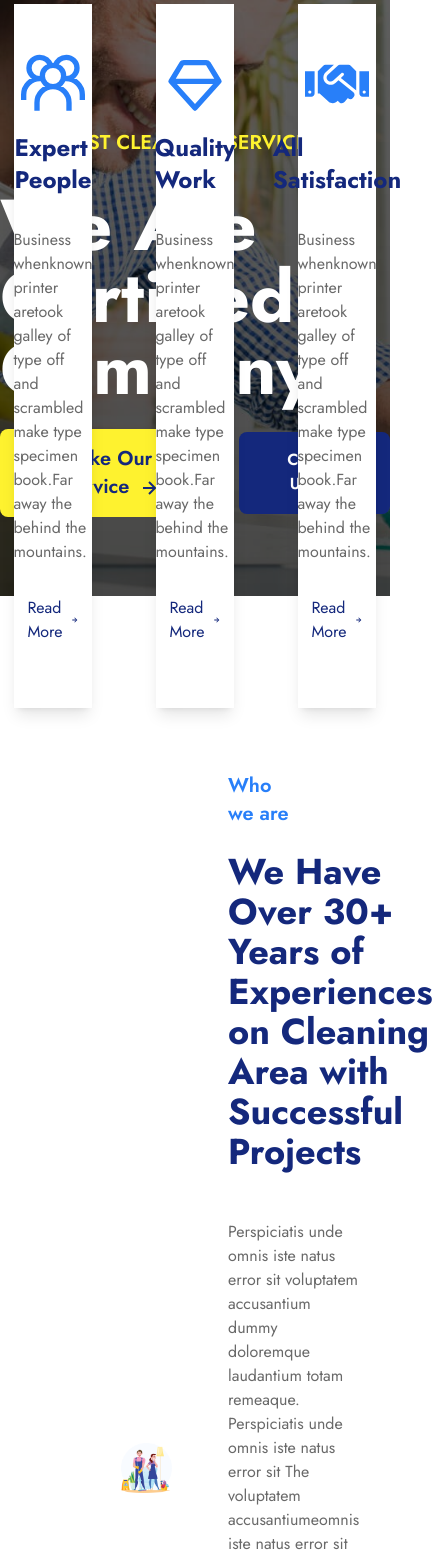
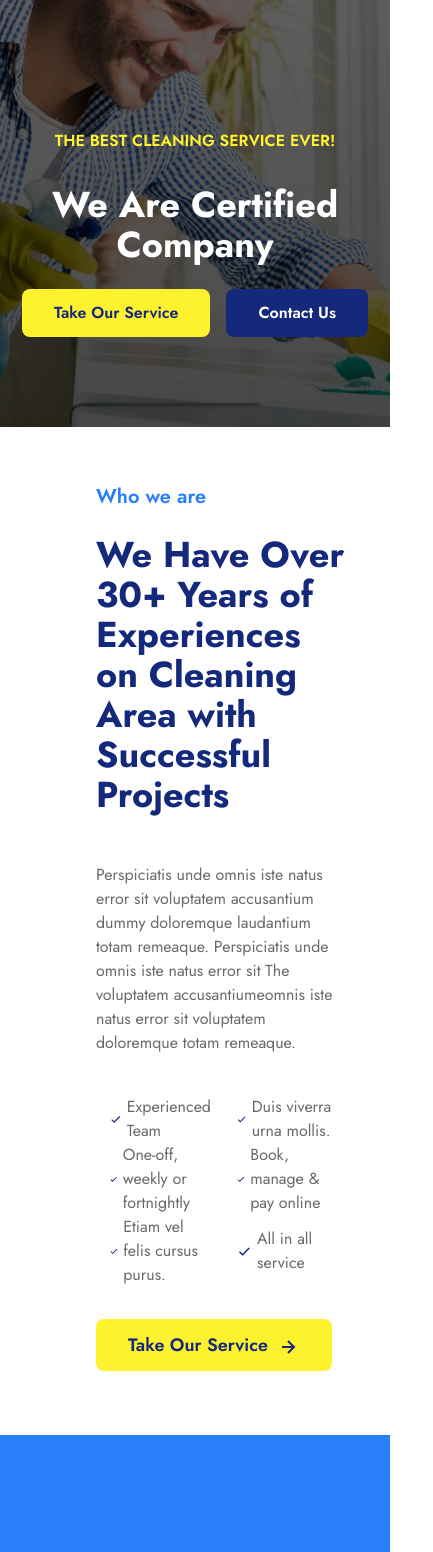
Before and after one commit to mugishap/clenix, a React (Vite) app: page / in a window 390 px wide. Shown: the part 140-1692 px from the top of the page, 433 px wide, since content can reach past the window. Built offline with nearby package versions, Linux system fonts and the light colour scheme.

Commit message:
[feat]: Added responsiveness

```diff
--- a/src/pages/home/Home.tsx
+++ b/src/pages/home/Home.tsx
@@ -15,25 +15,25 @@ const Home: React.FC = () => {
       <Helmet>
         <title>Home | T-ZZO</title>
       </Helmet>
-      <div className='w-full min-h-[calc(100vh_-_20vh)] flex flex-col items-center relative justify-start pt-44' id='home-bg'>
-        <span className='text-primary-yellow text-xl font-semibold my-8'>THE BEST CLEANING SERVICE EVER!</span>
-        <span className='font-extrabold text-white text-7xl'>We Are Certified Company</span>
+      <div className='w-full min-h-[calc(100vh_-_40vh)] md:min-h-[calc(100vh_-_20vh)] flex flex-col items-center relative justify-start pt-44' id='home-bg'>
+        <span className='text-primary-yellow text-base md:text-xl font-semibold my-8'>THE BEST CLEANING SERVICE EVER!</span>
+        <span className='font-extrabold text-white text-4xl smlg:text-7xl text-center'>We Are Certified Company</span>
         <div className='flex items-center gap-x-4 my-6'>
-          <button className='bg-primary-yellow hover:bg-white text-secondary-blue px-12 py-4 rounded-lg font-semibold text-xl'>
+          <button className='bg-primary-yellow hover:bg-white text-secondary-blue px-8 smlg:px-12 py-3 smlg:py-4 rounded-lg font-semibold text-base smlg:text-xl'>
             Take Our Service
-            <BiRightArrowAlt className='text-2xl inline ml-2' />
+            <BiRightArrowAlt className='hidden text-2xl sm:inline ml-2' />
           </button>
           <Link to="/contact">
-            <button className='bg-secondary-blue hover:bg-white text-white hover:text-secondary-blue px-12 py-4 rounded-lg font-semibold'>
+            <button className='bg-secondary-blue hover:bg-white text-white hover:text-secondary-blue px-8 smlg:px-12 py-3 smlg:py-4 rounded-lg font-semibold hidden mmsm:flex'>
               Contact Us
-              <BiRightArrowAlt className='text-2xl inline ml-2' />
+              <BiRightArrowAlt className='hidden text-2xl sm:inline ml-2' />
             </button>
           </Link>
         </div>
-        <div className='absolute -bottom-28 w-full flex items-center justify-center gap-x-12'>
+        <div className='absolute -bottom-64 lg:-bottom-44 bxl:-bottom-28 w-full hidden md:flex items-center justify-center gap-x-4 lg:gap-x-12'>
           {
             qualities.map((quality, index) => (
-              <div key={index} className='group shadow-lg hover:bg-primary-blue w-1/5 p-6 mx-2 flex flex-col bg-white items-center py-12'>
+              <div key={index} className='group shadow-lg hover:bg-primary-blue w-4/12 lg:w-3/12 bxl:w-1/5 p-6 mx-2 flex flex-col bg-white items-center py-12'>
                 <quality.icon size={64} className='hover:text-white group-hover:text-white text-primary-blue' />
                 <span className='font-bold text-2xl my-4 group-hover:text-white text-secondary-blue group'>{quality.head}</span>
                 <span className='my-4 group-hover:text-white text-primary-gray'>{quality.description}</span>
@@ -46,12 +46,12 @@ const Home: React.FC = () => {
           }
         </div>
       </div>
-      <div className='w-full flex flex-col px-24 pt-44 bg-white'>
+      <div className='w-full flex flex-col px-10 lg:px-3 bxl:px-24 pt-14 md:pt-72 lg:pt-64 bxl:pt-44 bg-white'>
         <div className='w-full flex items-center'>
-          <div className='w-6/12 flex items-center justify-end'>
-            <img src={HomeCleaning} alt="" className='w-8/12' />
+          <div className='w-6/12 hidden md:flex items-center justify-end'>
+            <img src={HomeCleaning} alt="" className='w-full lg:w-8/12' />
           </div>
-          <div className='w-4/12 ml-14 flex flex-col items-start'>
+          <div className='w-full md:w-6/12 bxl:w-4/12 ml-14 flex flex-col items-start'>
             <span className='text-primary-blue font-semibold text-xl'>Who we are</span>
             <span className='my-6 text-secondary-blue font-bold text-4xl'>
               We Have Over 30+ Years of Experiences on Cleaning Area with Successful Projects
@@ -76,34 +76,34 @@ const Home: React.FC = () => {
           </div>
         </div>
       </div>
-      <div className='bg-primary-blue px-44 py-24 my-12 flex flex-col items-center'>
+      <div className='bg-primary-blue px-1 msm:px-4 lg:px-10 xl:px-24 bxl:px-44 py-24 my-12 flex flex-col items-center'>
         <span className='my-4 font-semibold text-lg text-primary-yellow'>Our Services</span>
         <span className='font-bold text-4xl text-center text-white'>
           Our Residential & Commercial
           <br></br>
           Cleaning Services
         </span>
-        <div className='w-full grid grid-cols-4 my-8'>
+        <div className='w-full grid grid-cols-2 md:grid-cols-3 lg:grid-cols-4 my-8'>
           {
             services.map((service, index) => (
-              <div key={index} className='hover:bg-secondary-blue cursor-pointer group w-11/12 bg-white rounded-lg p-2 py-6 my-3 mx-auto flex flex-col items-center'>
-                <div className='group-hover:bg-primary-yellow bg-primary-blue w-24 h-24 rounded-full flex justify-center items-center'>
-                  <service.icon size={40} className='text-white group-hover:text-secondary-blue' />
+              <div key={index} className='hover:bg-secondary-blue cursor-pointer group w-11/12 bg-white rounded-lg p-2 py-6 my-2 msm:my-3 mx-auto flex flex-col items-center'>
+                <div className='group-hover:bg-primary-yellow bg-primary-blue w-16 sm:w-24 h-16 sm:h-24 rounded-full flex justify-center items-center'>
+                  <service.icon className='text-[30px] sm:text-[40px] text-white group-hover:text-secondary-blue' />
                 </div>
-                <span className='my-6 font-bold text-2xl text-secondary-blue group-hover:text-white'>{service.title}</span>
+                <span className='my-6 text-center font-bold text-lg sm:text-2xl text-secondary-blue group-hover:text-white'>{service.title}</span>
               </div>
             ))
           }
         </div>
       </div>
-      <div className='bg-white py-24 px-44 flex flex-col items-center'>
-        <span className='font-bold text-xl text-primary-blue my-4'>Our Working Experts</span>
-        <span className='font-bold text-4xl text-secondary-blue my-4 text-center'>
+      <div className='bg-white py-10 md:py-24 px-2 smlg:px-8 lg:px-20 xl:px-44 flex flex-col items-center'>
+        <span className='font-bold text-base md:text-xl text-primary-blue my-4'>Our Working Experts</span>
+        <span className='font-bold text-xl sm:text-2xl md:text-3xl lg:text-4xl text-secondary-blue my-4 text-center'>
           Meet Our Team of Expert
           <br></br>
           Cleaning Staff
         </span>
-        <div className='w-full grid grid-cols-3'>
+        <div className='w-full grid grid-cols-1 dsm:grid-cols-2 smlg:grid-cols-3'>
           {
             team.map((member, index) => (
               <div className='group w-11/12 mx-auto flex flex-col my-3 bg-secondary-gray p-4 rounded-lg items-center' key={index}>
@@ -122,25 +122,25 @@ const Home: React.FC = () => {
           }
         </div>
       </div>
-      <div className='bg-secondary-gray py-24 px-44 flex flex-col items-center'>
-        <span className='font-bold text-xl my-4 text-primary-blue'>Pricing Plan</span>
-        <span className='my-4 font-bold text-3xl text-center text-secondary-blue'>
+      <div className='bg-secondary-gray py-24 px-2 md:px-10 bxl:px-44 flex flex-col items-center'>
+        <span className='font-bold text-base sm:text-xl my-4 text-primary-blue'>Pricing Plan</span>
+        <span className='my-4 font-bold text-lg smm:text-xl sm:text-3xl text-center text-secondary-blue'>
           Choose Your Affordable <br></br>
           Pricing Plan
         </span>
-        <div className='w-full grid grid-cols-3'>
+        <div className='w-full grid grid-cols-1 smm:grid-cols-2 mlg:grid-cols-3 mlg:gap-y-0 gap-y-4'>
           {
             plans.map((plan, index) => (
               <div className='group cursor-pointer mx-auto my-2 w-11/12 flex flex-col items-center bg-white pb-4 rounded-b-lg' key={index}>
-                <div className='group-hover:bg-primary-blue bg-secondary-blue flex flex-col w-full relative items-center rounded-lg p-4 py-16' id='clip'>
+                <div className='group-hover:bg-primary-blue bg-secondary-blue flex flex-col w-full relative items-center rounded-lg p-4 pb-16 pt-10 lg:py-16' id='clip'>
                   <span className='flex items-center text-white'>
                     <span>$</span>
-                    <span className='text-6xl font-semibold'>{plan.price}</span>
+                    <span className='text-4xl lg:text-6xl font-semibold'>{plan.price}</span>
                     <span>/mo</span>
                   </span>
                 </div>
                 <div className='relative w-full flex flex-col items-center py-10'>
-                  <button className="group-hover:bg-secondary-blue bg-primary-blue px-8 py-3 rounded-xl text-white capitalize text-lg absolute -top-12 z-30">{plan.name} PLAN</button>
+                  <button className="group-hover:bg-secondary-blue bg-primary-blue px-8 py-3 rounded-xl text-white capitalize text-base lg:text-lg absolute -top-12 z-30">{plan.name} PLAN</button>
                   {
                     plan.offers.map((offer, index) => (
                       <div className='flex items-center my-2' key={index}>
```
Lines whose indentation alone changed are shown as unchanged.
